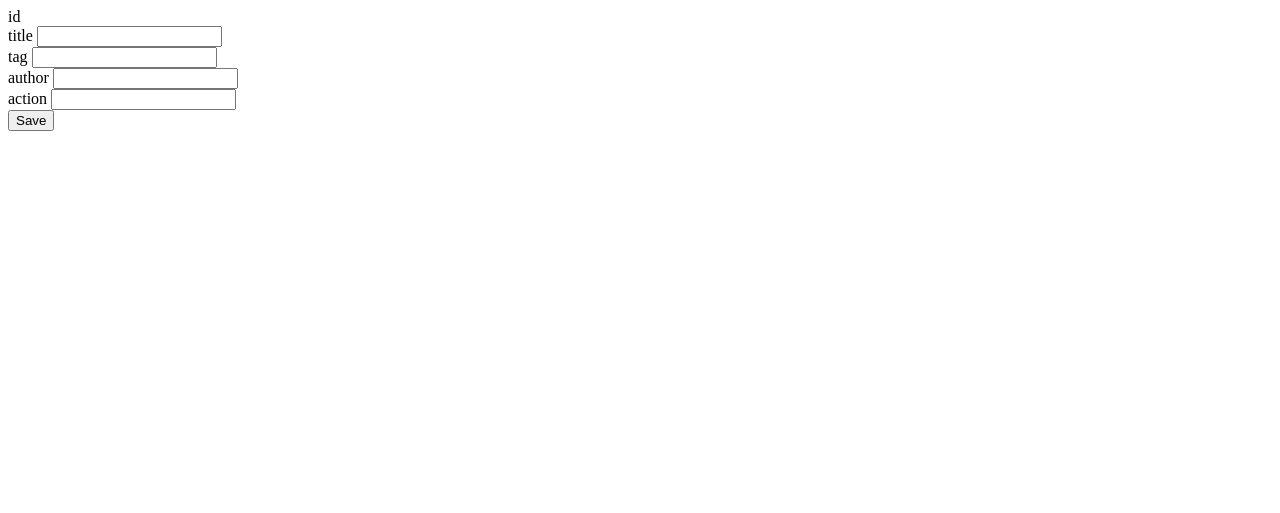
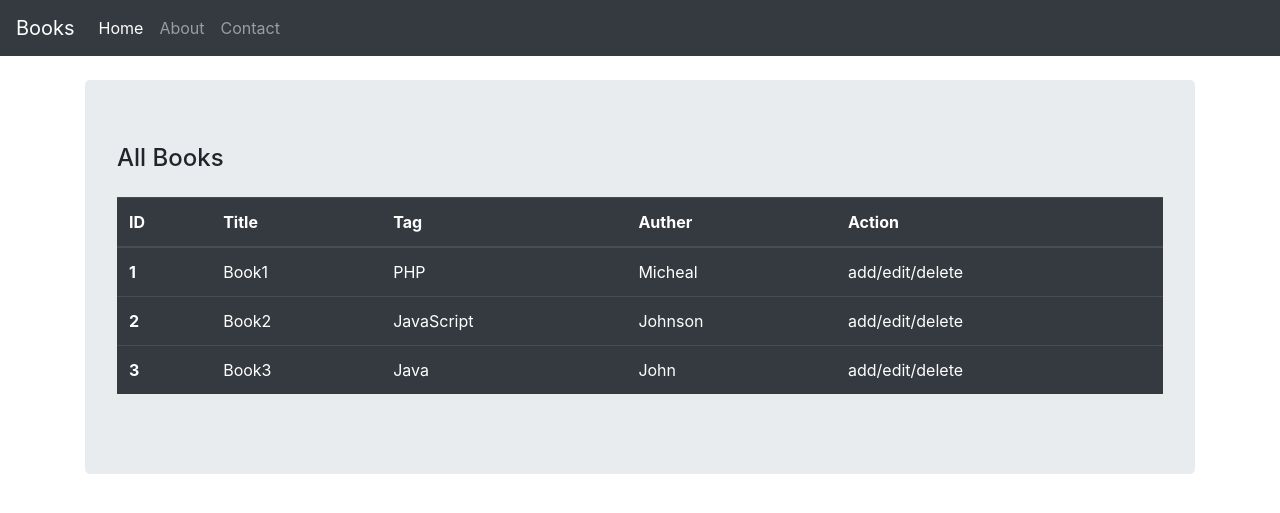
Before and after one commit to haniabukhaitcode/books, a PHP site: page / in a window 1280 px wide. Shown: the top 513 px of the page. Run offline with PHP 8.4, Linux system fonts and the light colour scheme.

Commit message:
index page

```diff
--- a/index.php
+++ b/index.php
@@ -1,33 +1,88 @@
-<html>
+<!DOCTYPE html>
+<html lang="en">
+
 <head>
-        <title>CRUD: CReate, Update, Delete PHP MySQL</title>
+    <meta charset="UTF-8">
+    <meta name="viewport" content="width=device-width, initial-scale=1.0">
+    <meta http-equiv="X-UA-Compatible" content="ie=edge">
+    <title>Document</title>
+    <link rel="stylesheet" href="https://stackpath.bootstrapcdn.com/bootstrap/4.3.1/css/bootstrap.min.css" integrity="sha384-ggOyR0iXCbMQv3Xipma34MD+dH/1fQ784/j6cY/iJTQUOhcWr7x9JvoRxT2MZw1T" crossorigin="anonymous">
 </head>
+
 <body>
-        <form method="post" action="server.php" >
-            <div >
-                <label type="text" name="id" value="">id</label>
+    <!-- Navbar -->
+    <nav class="navbar navbar-expand-lg navbar-dark bg-dark">
+        <a class="navbar-brand" href="#">Books</a>
+        <button class="navbar-toggler" type="button" data-toggle="collapse" data-target="#navbarSupportedContent" aria-controls="navbarSupportedContent" aria-expanded="false" aria-label="Toggle navigation">
+            <span class="navbar-toggler-icon"></span>
+        </button>
 
+        <div class="collapse navbar-collapse" id="navbarSupportedContent">
+            <ul class="navbar-nav mr-auto">
+                <li class="nav-item active">
+                    <a class="nav-link" href="#">Home <span class="sr-only">(current)</span></a>
+                </li>
+                <li class="nav-item">
+                    <a class="nav-link" href="#">About</a>
+                </li>
+                <li class="nav-item">
+                    <a class="nav-link" href="#">Contact</a>
+                </li>
+            </ul>
+            <!-- <form class="form-inline my-2 my-lg-0">
+                <input class="form-control mr-sm-2" type="search" placeholder="Search" aria-label="Search">
+                <button class="btn btn-outline-info my-2 my-sm-0" type="submit">Search</button>
+            </form> -->
         </div>
-            <div class="input-group">
-                <label>title</label>
-                <input type="text" name="title" value="">
+    </nav>
+
+
+    <!-- Table -->
+    <div class="container mt-4">
+        <div class="row">
+            <div class="col-lg-12">
+                <div class="jumbotron">
+                    <h4 class="mb-4">All Books</h4>
+
+                    <table class="table table-dark">
+                        <thead>
+                            <tr>
+                                <th scope="col">ID</th>
+                                <th scope="col">Title</th>
+                                <th scope="col">Tag</th>
+                                <th scope="col">Auther</th>
+                                <th scope="col">Action</th>
+                            </tr>
+                        </thead>
+                        <tbody>
+                            <tr>
+                                <th scope="row">1</th>
+                                <td>Book1</td>
+                                <td>PHP</td>
+                                <td>Micheal</td>
+                                <td>add/edit/delete</td>
+                            </tr>
+                            <tr>
+                                <th scope="row">2</th>
+                                <td>Book2</td>
+                                <td>JavaScript</td>
+                                <td>Johnson</td>
+                                <td>add/edit/delete</td>
+                            </tr>
+                            <tr>
+                                <th scope="row">3</th>
+                                <td>Book3</td>
+                                <td>Java</td>
+                                <td>John</td>
+                                <td>add/edit/delete</td>
+                            </tr>
+                        </tbody>
+                    </table>
                 </div>
-            <div class="input-group">
-                <label>tag</label>
-                <input type="text" name="tag" value="">
             </div>
-            <div class="input-group">
-                <label>author</label>
-                <input type="text" name="author" value="">
         </div>
-            <div class="input-group">
-                <label>action</label>
-                <input type="text" name="action" value="">
     </div>
 
-            <div class="input-group">
-                <button class="btn" type="submit" name="save" >Save</button>
-            </div>
-        </form>
 </body>
+
 </html>
```
Lines whose indentation alone changed are shown as unchanged.
